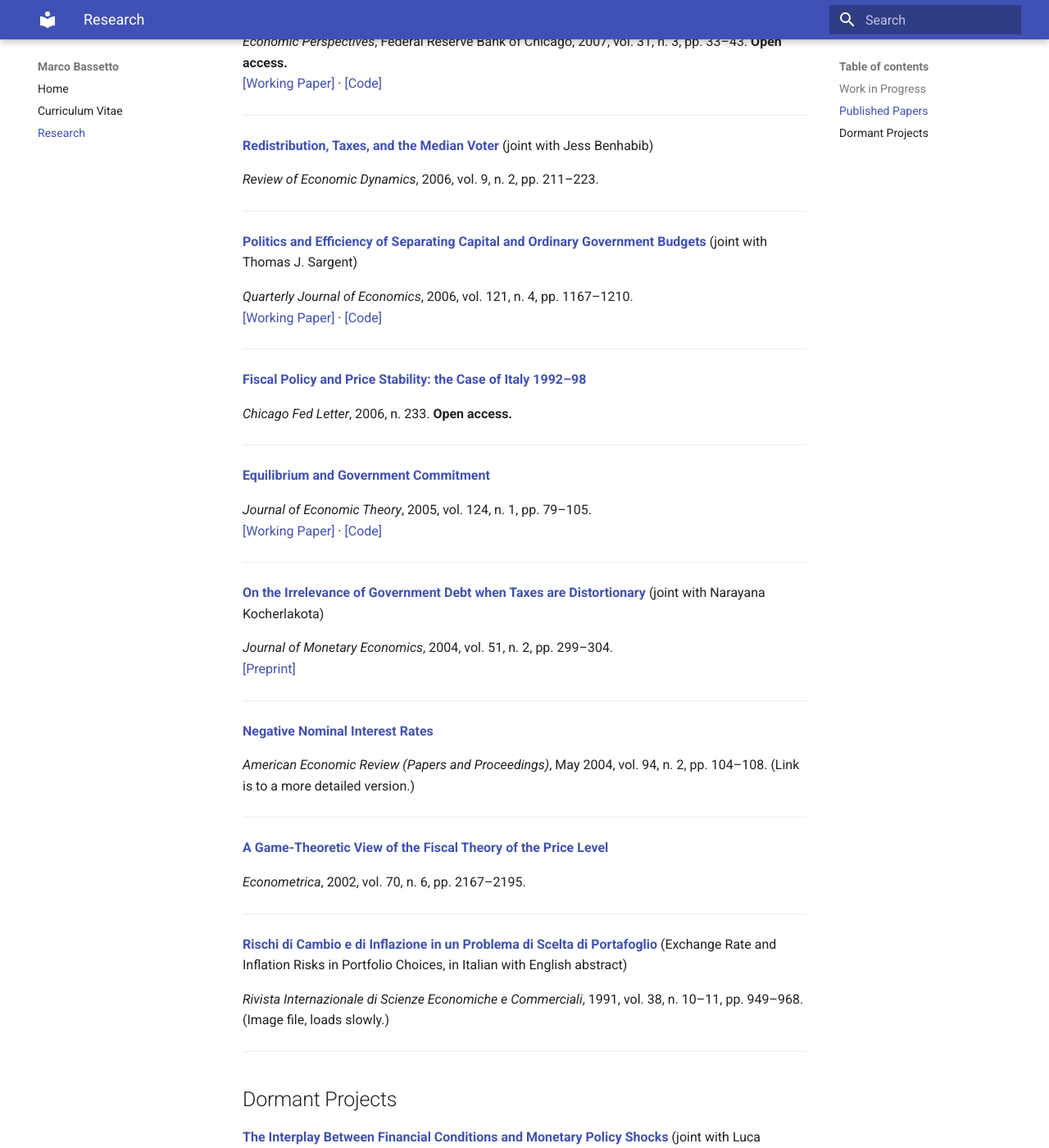
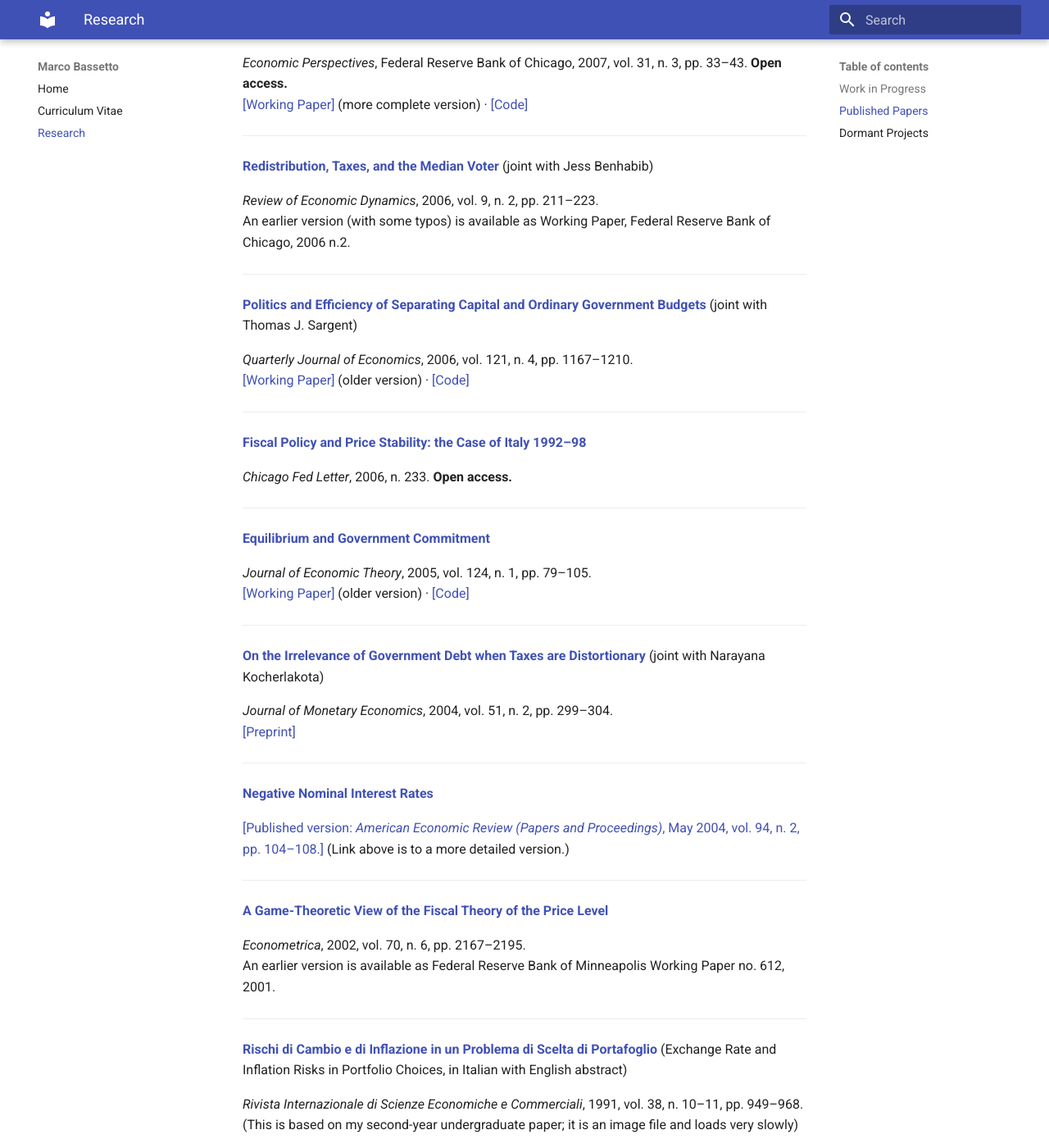
Before and after one commit to m-bassetto/m-bassetto.github.io, an MkDocs documentation site: the page built from docs/research/research.md, in a window 1280 px wide and 1400 px high, scrolled down 3922 px. Shown: the whole window at 82% size. Built offline with MkDocs 1.6.1 and Material for MkDocs 9.7.7, drawn with Linux system fonts in a browser that asks for light colours; some of the changed text lies outside the part shown.

Commit message:
Update research.md

```diff
--- a/docs/research/research.md
+++ b/docs/research/research.md
@@ -35,7 +35,7 @@ Working Paper, Federal Reserve Bank of Minneapolis, no. 788
 **[A Monetary-Fiscal Theory of Sudden Inflations](https://doi.org/10.1093/qje/qjaf012)** (joint with David S. Miller)
 
 *Quarterly Journal of Economics*, 2025, vol. 140, pp. 1959–2000.
-[[Working Paper]](https://www.minneapolisfed.org/research/staff-reports/a-monetary-fiscal-theory-of-sudden-inflations) · [[Replication Package]](https://doi.org/10.7910/DVN/3S5HL0)
+[[Working Paper]](https://www.minneapolisfed.org/research/staff-reports/a-monetary-fiscal-theory-of-sudden-inflations) (older version) · [[Replication Package]](https://doi.org/10.7910/DVN/3S5HL0)
 
 ---
 
@@ -49,7 +49,7 @@ Working Paper, Federal Reserve Bank of Minneapolis, no. 788
 **[A Ramsey Theory of Financial Distortions](https://doi.org/10.1086/729446)** (joint with Wei Cui)
 
 *Journal of Political Economy*, 2024, vol. 132, pp. 2612–2654.
-[[Working Paper]](https://doi.org/10.21034/sr.643) · [[Replication Package]](https://doi.org/10.7910/DVN/KWPPHV) · [[Online Appendix]](files/Online_Appendix_Ramsey_financial_distortion.pdf)
+[[Working Paper]](https://doi.org/10.21034/sr.643) (older version) · [[Replication Package]](https://doi.org/10.7910/DVN/KWPPHV) · [[Online Appendix]](files/Online_Appendix_Ramsey_financial_distortion.pdf)
 
 ---
 
@@ -69,7 +69,7 @@ Working Paper, Federal Reserve Bank of Minneapolis, no. 788
 **[Mobility, Population Growth, and Public Capital Spending in the United States](https://doi.org/10.1016/j.red.2021.02.014)** (joint with Leslie McGranahan)
 
 *Review of Economic Dynamics*, 2021, vol. 41, pp. 255–277. Special issue in honor of Alejandro Justiniano.
-[[Working Paper]](https://www.nber.org/papers/w16970) · [[Replication Package]](https://ideas.repec.org/c/red/ccodes/20-27.html) · [[Online Appendix]](https://ars.els-cdn.com/content/image/1-s2.0-S1094202521000181-mmc1.pdf)
+[[Working Paper]](https://www.nber.org/papers/w16970) (significantly older version)· [[Replication Package]](https://ideas.repec.org/c/red/ccodes/20-27.html) · [[Online Appendix]](https://ars.els-cdn.com/content/image/1-s2.0-S1094202521000181-mmc1.pdf)
 
 ---
 
@@ -82,14 +82,14 @@ Working Paper, Federal Reserve Bank of Minneapolis, no. 788
 **[Forward Guidance: Communication, Commitment, or Both?](https://doi.org/10.1016/j.jmoneco.2019.08.015)**
 
 *Journal of Monetary Economics*, 2019, vol. 108, pp. 69–86.
-[[Working Paper]](https://www.chicagofed.org/publications/working-papers/2019/2019-05) · [[Online Appendix]](files/onlineappendix.pdf)
+[[Working Paper]](https://www.chicagofed.org/publications/working-papers/2019/2019-05) (this version contains some typos) · [[Online Appendix]](files/onlineappendix.pdf)
 
 ---
 
 **[Is Inflation Default? The Role of Information in Debt Crises](https://doi.org/10.1257/aer.20170721)** (joint with Carlo Galli)
 
 *American Economic Review*, 2019, vol. 109, pp. 3556–3584.
-[[Working Paper]](https://www.chicagofed.org/publications/working-papers/2017/wp2017-06)
+[[Working Paper]](https://www.chicagofed.org/publications/working-papers/2017/wp2017-06) (older version)
 
 ---
 
@@ -146,41 +146,42 @@ Working Paper, Federal Reserve Bank of Minneapolis, no. 788
 **[Tax Riots](http://dx.doi.org/10.1111/j.1467-937X.2008.00484.x)** (joint with Christopher Phelan)
 
 *Review of Economic Studies*, 2008, vol. 75, n. 3, pp. 649–669.
-[[Working Paper]](https://www.chicagofed.org/publications/working-papers/2006/wp2006-04) · [[Code]](research/software/riots/softwareriots/)
+[[Working Paper]](https://www.chicagofed.org/publications/working-papers/2006/wp2006-04) (slightly older version) · [[Code]](research/software/riots/softwareriots/)
 
 ---
 
 **[Fiscal Theory of the Price Level](http://dx.doi.org/10.1057/9780230226203.0580)**
 
 *The New Palgrave Dictionary of Economics*, 2008, edited by Steven N. Durlauf and Lawrence E. Blume.
-[[Author's manuscript]](files/ftheorypost.pdf)
+[[Author's original manuscript]](files/ftheorypost.pdf): this article is taken from the author's original manuscript and has not been reviewed or edited. Reproduced with permission.
 
 ---
 
 **[Political Economy of Taxation in an Overlapping-Generations Economy](http://dx.doi.org/10.1016/j.red.2007.06.002)**
 
 *Review of Economic Dynamics*, 2008, vol. 11, n. 1, pp. 18–43.
-[[Working Paper]](https://www.minneapolisfed.org/research/discussion-papers/political-economy-of-taxation-in-an-overlappinggenerations-economy) · [[Code]](research/software/olg/softwareolg/)
+[[Working Paper]](https://www.minneapolisfed.org/research/discussion-papers/political-economy-of-taxation-in-an-overlappinggenerations-economy) (older version) · [[Code]](research/software/olg/softwareolg/)
 
 ---
 
 **[Government Investment and the European Stability and Growth Pact](http://www.chicagofed.org/digital_assets/publications/economic_perspectives/2007/ep_3qtr2007_part2_Bassetto_etal.pdf)** (joint with Vadym Lepetyuk)
 
 *Economic Perspectives*, Federal Reserve Bank of Chicago, 2007, vol. 31, n. 3, pp. 33–43. **Open access.**
-[[Working Paper]](https://www.nber.org/papers/w13200) · [[Code]](research/software/gsp/softwaregsp/)
+[[Working Paper]](https://www.nber.org/papers/w13200) (more complete version) · [[Code]](research/software/gsp/softwaregsp/)
 
 ---
 
 **[Redistribution, Taxes, and the Median Voter](http://dx.doi.org/10.1016/j.red.2006.02.001)** (joint with Jess Benhabib)
 
 *Review of Economic Dynamics*, 2006, vol. 9, n. 2, pp. 211–223.
+An earlier version (with some typos) is available as Working Paper, Federal Reserve Bank of Chicago, 2006 n.2.
 
 ---
 
 **[Politics and Efficiency of Separating Capital and Ordinary Government Budgets](http://www.jstor.org/stable/25098824)** (joint with Thomas J. Sargent)
 
 *Quarterly Journal of Economics*, 2006, vol. 121, n. 4, pp. 1167–1210.
-[[Working Paper]](http://papers.nber.org/papers/W11030) · [[Code]](research/software/budget/softwarebudget/)
+[[Working Paper]](http://papers.nber.org/papers/W11030) (older version) · [[Code]](research/software/budget/softwarebudget/)
 
 ---
 
@@ -193,7 +194,7 @@ Working Paper, Federal Reserve Bank of Minneapolis, no. 788
 **[Equilibrium and Government Commitment](http://dx.doi.org/doi:10.1016/j.jet.2004.06.001)**
 
 *Journal of Economic Theory*, 2005, vol. 124, n. 1, pp. 79–105.
-[[Working Paper]](http://minneapolisfed.org/research/wp/wp624.html) · [[Code]](research/software/commit/softwarecommit/)
+[[Working Paper]](http://minneapolisfed.org/research/wp/wp624.html) (older version) · [[Code]](research/software/commit/softwarecommit/)
 
 ---
 
@@ -206,19 +207,21 @@ Working Paper, Federal Reserve Bank of Minneapolis, no. 788
 
 **[Negative Nominal Interest Rates](files/negrates.pdf)**
 
-*American Economic Review (Papers and Proceedings)*, May 2004, vol. 94, n. 2, pp. 104–108. (Link is to a more detailed version.)
+[[Published version: *American Economic Review (Papers and Proceedings)*, May 2004, vol. 94, n. 2, pp. 104–108.]](http://www.jstor.org/stable/3592865) (Link above is to a more detailed version.)
 
 ---
 
 **[A Game-Theoretic View of the Fiscal Theory of the Price Level](http://www.jstor.org/stable/3081984)**
 
 *Econometrica*, 2002, vol. 70, n. 6, pp. 2167–2195.
+An earlier version is available as Federal Reserve Bank of Minneapolis Working Paper no. 612, 2001.
 
 ---
 
 **[Rischi di Cambio e di Inflazione in un Problema di Scelta di Portafoglio](https://www.byterfly.eu/islandora/object/librib:1087815/datastream/PDF/content/librib_1087815.pdf#page=103)** (Exchange Rate and Inflation Risks in Portfolio Choices, in Italian with English abstract)
 
-*Rivista Internazionale di Scienze Economiche e Commerciali*, 1991, vol. 38, n. 10–11, pp. 949–968. (Image file, loads slowly.)
+*Rivista Internazionale di Scienze Economiche e Commerciali*, 1991, vol. 38, n. 10–11, pp. 949–968.
+(This is based on my second-year undergraduate paper; it is an image file and loads very slowly)
 
 ---
 
```
